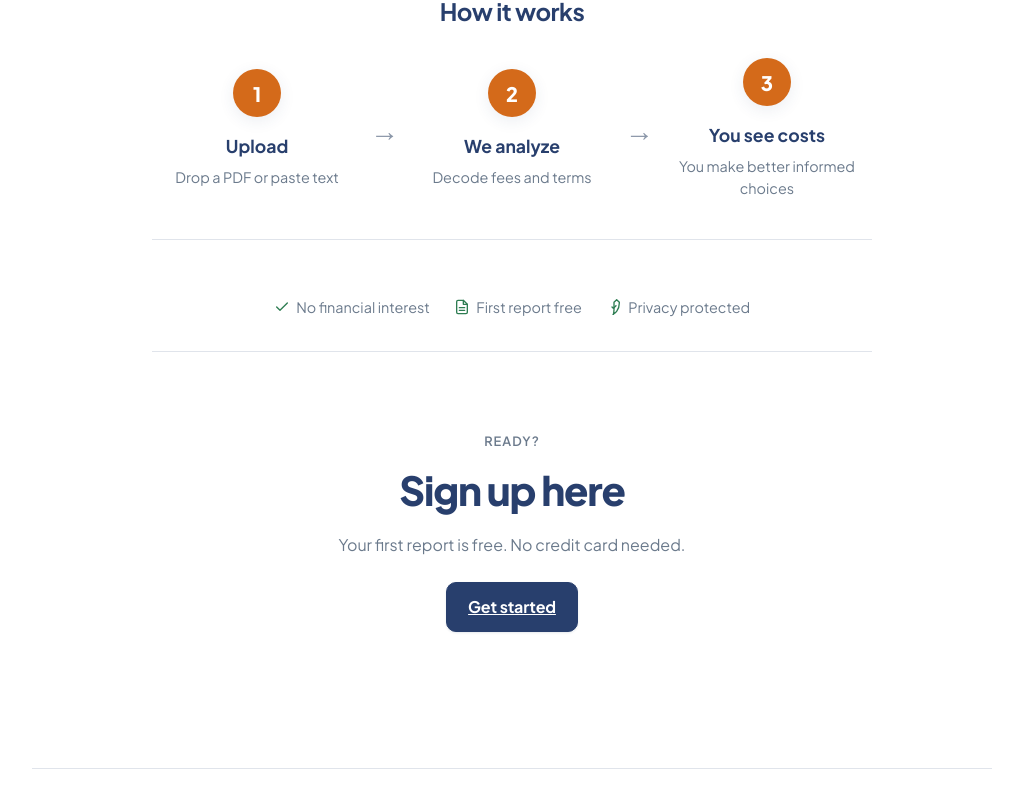
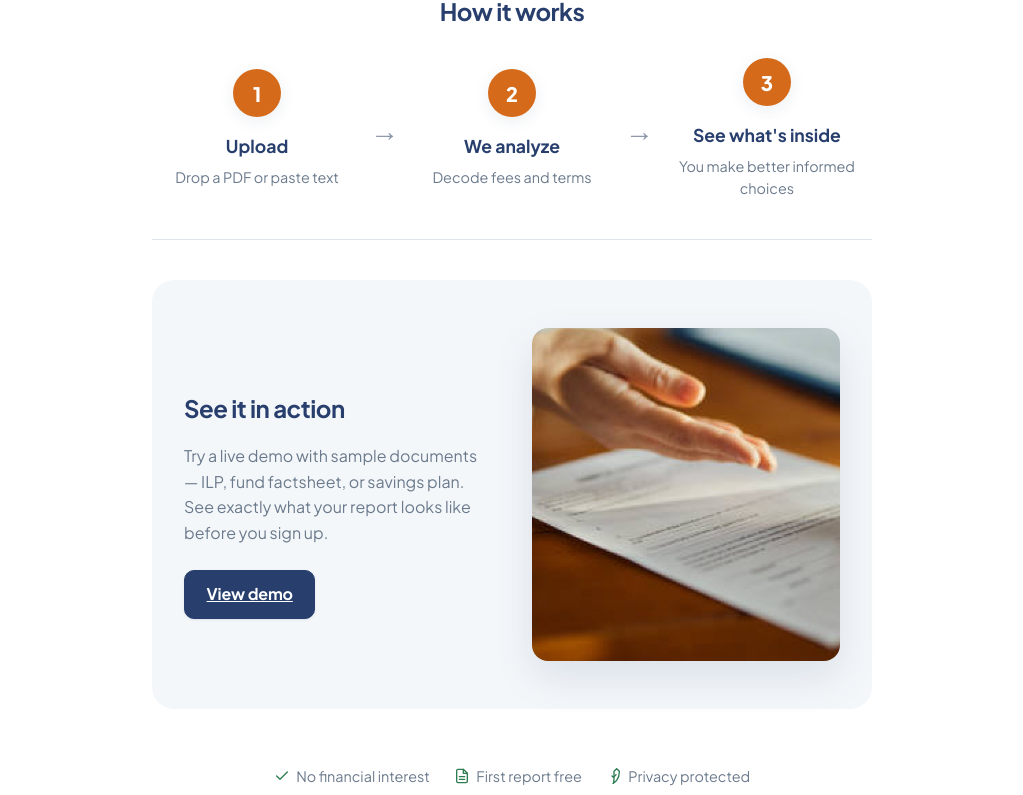
Before and after one commit to junhaochoo/Before-you-, a Next.js app in the folder apps/web/: page / in a window 1280 px wide. Shown: the part 1358-2153 px from the top of the page, without its empty margins (128-1151 px from the left). Built offline with nearby package versions, Linux system fonts and the light colour scheme.

Commit message:
feat: replace 'You see costs' with 'See what's inside'; remove Demo from nav; add demo section after How it works
Co-Authored-By: Claude <noreply@anthropic.com>

```diff
--- a/apps/web/app/components/NavBar.tsx
+++ b/apps/web/app/components/NavBar.tsx
@@ -124,9 +124,6 @@ export function NavBar() {
               <Link href="/how" className="ghost-link">
                 How This Works
               </Link>
-              <Link href="/demo" className="ghost-link">
-                Demo
-              </Link>
               <Link href="/faq" className="ghost-link">
                 FAQ
               </Link>
--- a/apps/web/app/page.tsx
+++ b/apps/web/app/page.tsx
@@ -146,10 +146,67 @@ export default function Home() {
           <div className="step">
             <div className="step-num">3</div>
             <div className="step-body">
-              <h3>You see costs</h3>
+              <h3>See what&apos;s inside</h3>
               <p>You make better informed choices</p>
             </div>
           </div>
+        </div>
+      </section>
+
+      {/* Demo section */}
+      <section
+        style={{
+          background: "var(--bg-tint)",
+          borderRadius: "var(--r-xl)",
+          padding: "3rem 2rem",
+          marginBottom: "2.5rem",
+          display: "flex",
+          alignItems: "center",
+          gap: "2.5rem",
+        }}
+      >
+        <div style={{ flex: 1 }}>
+          <h2
+            style={{
+              fontSize: "1.5rem",
+              fontWeight: 700,
+              marginBottom: "0.75rem",
+              color: "var(--ink)",
+            }}
+          >
+            See it in action
+          </h2>
+          <p
+            style={{
+              color: "var(--muted)",
+              fontSize: "1rem",
+              lineHeight: 1.6,
+              marginBottom: "1.5rem",
+            }}
+          >
+            Try a live demo with sample documents — ILP, fund factsheet, or
+            savings plan. See exactly what your report looks like before you
+            sign up.
+          </p>
+          <Link href="/demo" className="btn">
+            View demo
+          </Link>
+        </div>
+        <div
+          style={{
+            flex: 1,
+            borderRadius: "var(--r-lg)",
+            overflow: "hidden",
+            boxShadow: "var(--sh-lg)",
+          }}
+        >
+          <Image
+            src="/images/hero-main.jpg"
+            alt="Demo preview"
+            width={500}
+            height={333}
+            style={{ objectFit: "cover", display: "block" }}
+          />
         </div>
       </section>
 
```
